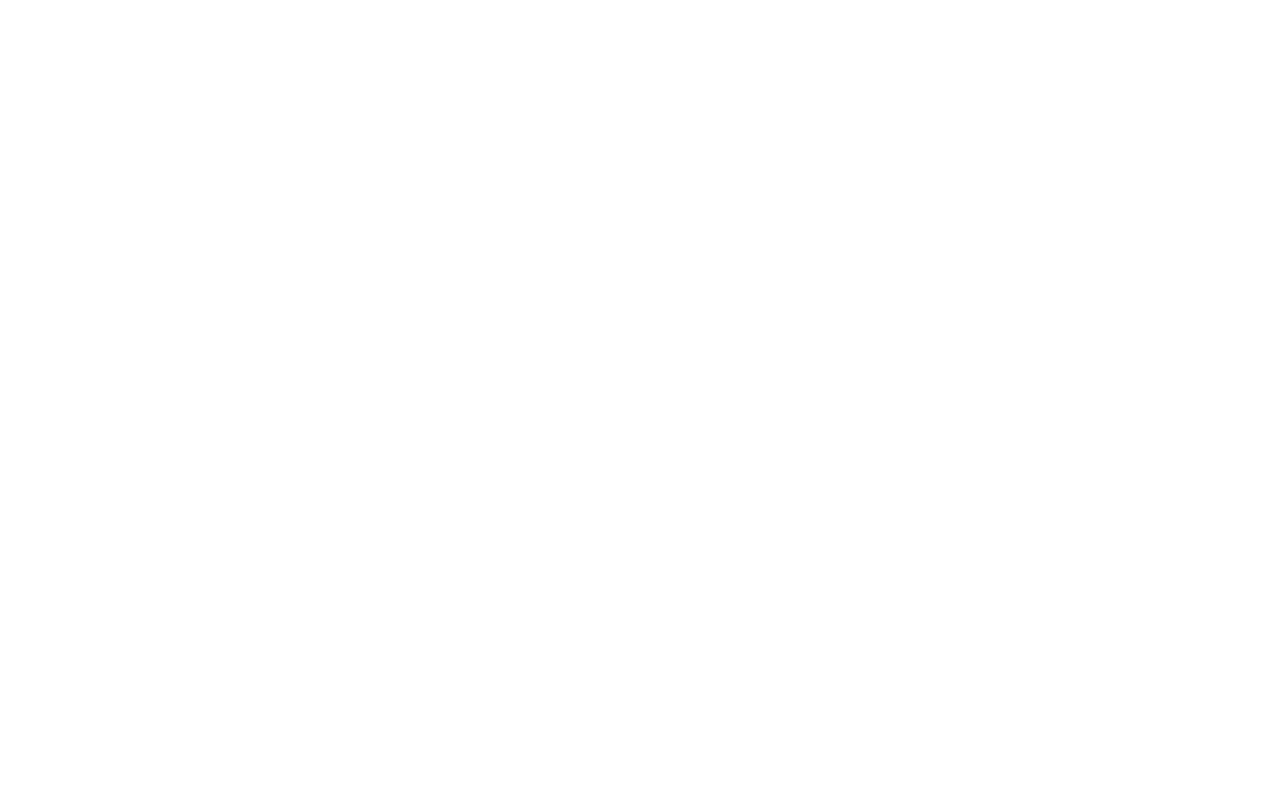
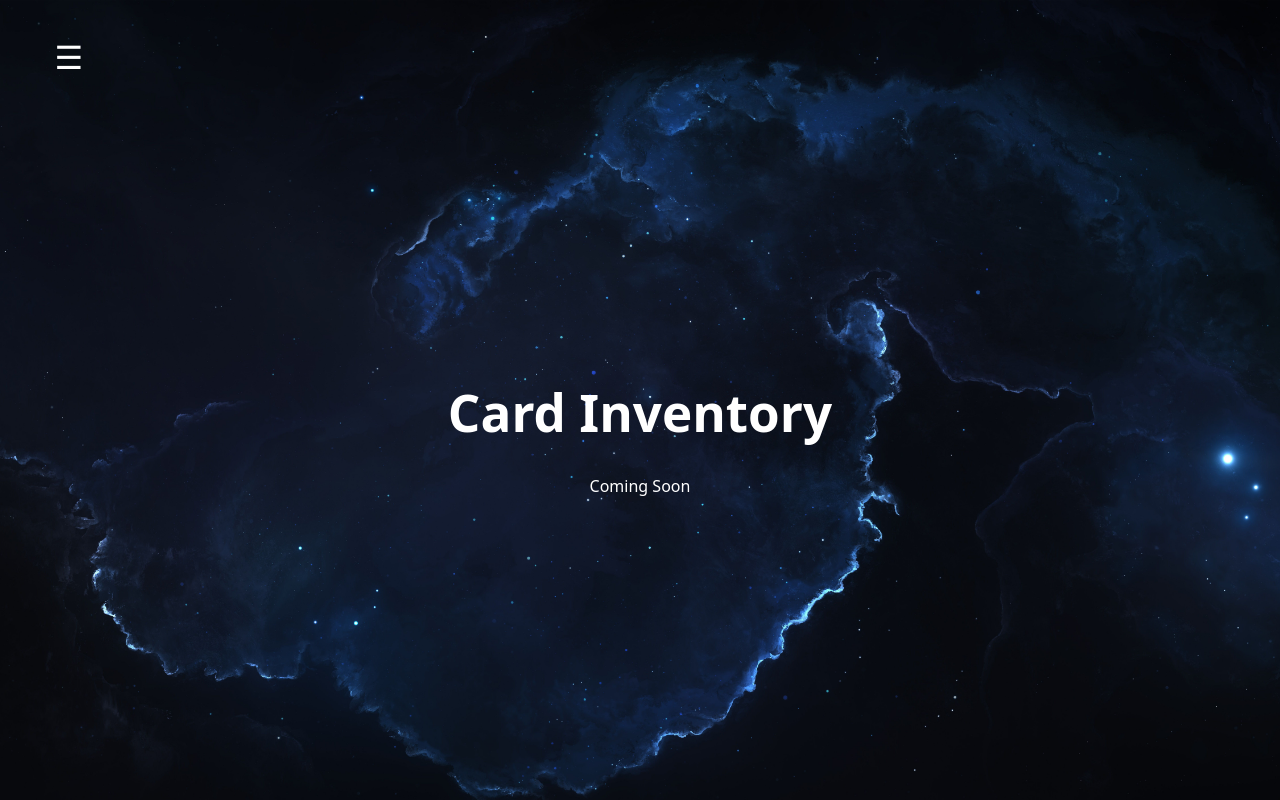
Before and after one commit to henri-hatch/ti4-scepter, a React (Vite) app in the folder scepter-client/: page /join/cards in a window 1280 px wide. Before the commit this address had no page. Built offline with nearby package versions, Linux system fonts and the light colour scheme.

Commit message:
Add player view with navigation menu

```diff
--- a/scepter-client/src/App.tsx
+++ b/scepter-client/src/App.tsx
@@ -1,5 +1,11 @@
 import { Routes, Route } from 'react-router-dom'
 import HomePage from './components/HomePage.tsx'
+import PlayerView from './components/PlayerView.tsx'
+import Overview from './components/player/Overview.tsx'
+import Planets from './components/player/Planets.tsx'
+import Technology from './components/player/Technology.tsx'
+import CardInventory from './components/player/CardInventory.tsx'
+import Objectives from './components/player/Objectives.tsx'
 import './styles/App.css'
 
 function App() {
@@ -12,12 +18,14 @@
           <p>Coming Soon</p>
         </div>
       } />
-      <Route path="/join" element={
-        <div className="placeholder-page">
-          <h1>Join as Player</h1>
-          <p>Coming Soon</p>
-        </div>
-      } />
+      <Route path="/join/*" element={<PlayerView />}>
+        <Route index element={<Overview />} />
+        <Route path="overview" element={<Overview />} />
+        <Route path="planets" element={<Planets />} />
+        <Route path="technology" element={<Technology />} />
+        <Route path="cards" element={<CardInventory />} />
+        <Route path="objectives" element={<Objectives />} />
+      </Route>
       <Route path="/settings" element={
         <div className="placeholder-page">
           <h1>Settings</h1>
--- /dev/null
+++ b/scepter-client/src/components/PlayerView.tsx
@@ -0,0 +1,50 @@
+import { useState } from 'react'
+import { Link, Outlet } from 'react-router-dom'
+import '../styles/PlayerView.css'
+
+function PlayerView() {
+  const [open, setOpen] = useState(false)
+
+  return (
+    <div className="player-view">
+      <div className="backdrop" />
+      <button className="menu-toggle" onClick={() => setOpen(!open)}>
+        &#9776;
+      </button>
+      <nav className={`side-menu ${open ? 'open' : ''}`}>
+        <ul>
+          <li>
+            <Link className="nav-button" to="overview" onClick={() => setOpen(false)}>
+              Overview
+            </Link>
+          </li>
+          <li>
+            <Link className="nav-button" to="planets" onClick={() => setOpen(false)}>
+              Planets
+            </Link>
+          </li>
+          <li>
+            <Link className="nav-button" to="technology" onClick={() => setOpen(false)}>
+              Technology
+            </Link>
+          </li>
+          <li>
+            <Link className="nav-button" to="cards" onClick={() => setOpen(false)}>
+              Card Inventory
+            </Link>
+          </li>
+          <li>
+            <Link className="nav-button" to="objectives" onClick={() => setOpen(false)}>
+              Objectives
+            </Link>
+          </li>
+        </ul>
+      </nav>
+      <div className="page-content">
+        <Outlet />
+      </div>
+    </div>
+  )
+}
+
+export default PlayerView
--- /dev/null
+++ b/scepter-client/src/components/player/CardInventory.tsx
@@ -0,0 +1,12 @@
+import '../../styles/PlayerView.css'
+
+function CardInventory() {
+  return (
+    <div className="player-page">
+      <h1>Card Inventory</h1>
+      <p>Coming Soon</p>
+    </div>
+  )
+}
+
+export default CardInventory
--- /dev/null
+++ b/scepter-client/src/components/player/Objectives.tsx
@@ -0,0 +1,12 @@
+import '../../styles/PlayerView.css'
+
+function Objectives() {
+  return (
+    <div className="player-page">
+      <h1>Objectives</h1>
+      <p>Coming Soon</p>
+    </div>
+  )
+}
+
+export default Objectives
--- /dev/null
+++ b/scepter-client/src/components/player/Overview.tsx
@@ -0,0 +1,12 @@
+import '../../styles/PlayerView.css'
+
+function Overview() {
+  return (
+    <div className="player-page">
+      <h1>Overview</h1>
+      <p>Coming Soon</p>
+    </div>
+  )
+}
+
+export default Overview
--- /dev/null
+++ b/scepter-client/src/components/player/Planets.tsx
@@ -0,0 +1,12 @@
+import '../../styles/PlayerView.css'
+
+function Planets() {
+  return (
+    <div className="player-page">
+      <h1>Planets</h1>
+      <p>Coming Soon</p>
+    </div>
+  )
+}
+
+export default Planets
--- /dev/null
+++ b/scepter-client/src/components/player/Technology.tsx
@@ -0,0 +1,12 @@
+import '../../styles/PlayerView.css'
+
+function Technology() {
+  return (
+    <div className="player-page">
+      <h1>Technology</h1>
+      <p>Coming Soon</p>
+    </div>
+  )
+}
+
+export default Technology
--- /dev/null
+++ b/scepter-client/src/styles/PlayerView.css
@@ -0,0 +1,126 @@
+.player-view {
+  position: relative;
+  min-height: 100vh;
+  width: 100vw;
+}
+
+.backdrop {
+  position: fixed;
+  top: 0;
+  left: 0;
+  width: 100%;
+  height: 100%;
+  background-image: url('../assets/backdrop.jpg');
+  background-size: cover;
+  background-position: center;
+  background-repeat: no-repeat;
+  z-index: -1;
+}
+
+.menu-toggle {
+  position: fixed;
+  top: 1rem;
+  left: 1rem;
+  background: transparent;
+  border: none;
+  color: #fff;
+  font-size: 2rem;
+  cursor: pointer;
+  z-index: 2;
+}
+
+.side-menu {
+  position: fixed;
+  top: 0;
+  left: 0;
+  width: 220px;
+  height: 100%;
+  padding: 5rem 1rem 1rem;
+  background: rgba(0, 0, 0, 0.8);
+  transform: translateX(-100%);
+  transition: transform 0.3s ease;
+  display: flex;
+  flex-direction: column;
+  gap: 1rem;
+  z-index: 1;
+}
+
+.side-menu.open {
+  transform: translateX(0);
+}
+
+.side-menu ul {
+  list-style: none;
+  padding: 0;
+  margin: 0;
+  display: flex;
+  flex-direction: column;
+  gap: 1rem;
+}
+
+.nav-button {
+  background: linear-gradient(145deg, #2a2a2a, #1a1a1a);
+  border: 2px solid #444;
+  color: #ffffff;
+  font-size: 1.2rem;
+  font-weight: 600;
+  padding: 0.8rem 1rem;
+  border-radius: 12px;
+  cursor: pointer;
+  transition: all 0.3s ease;
+  text-transform: uppercase;
+  letter-spacing: 1px;
+  box-shadow:
+    0 4px 8px rgba(0, 0, 0, 0.3),
+    inset 0 1px 0 rgba(255, 255, 255, 0.1);
+  position: relative;
+  overflow: hidden;
+  display: block;
+  text-align: center;
+  text-decoration: none;
+}
+
+.nav-button::before {
+  content: '';
+  position: absolute;
+  top: 0;
+  left: -100%;
+  width: 100%;
+  height: 100%;
+  background: linear-gradient(90deg, transparent, rgba(255, 255, 255, 0.1), transparent);
+  transition: left 0.5s ease;
+}
+
+.nav-button:hover {
+  background: linear-gradient(145deg, #3a3a3a, #2a2a2a);
+  border-color: #666;
+  transform: translateY(-2px);
+  box-shadow:
+    0 6px 12px rgba(0, 0, 0, 0.4),
+    inset 0 1px 0 rgba(255, 255, 255, 0.15);
+}
+
+.nav-button:hover::before {
+  left: 100%;
+}
+
+.nav-button:active {
+  transform: translateY(0);
+  box-shadow:
+    0 2px 4px rgba(0, 0, 0, 0.3),
+    inset 0 1px 0 rgba(255, 255, 255, 0.1);
+  background: linear-gradient(145deg, #1a1a1a, #0a0a0a);
+}
+
+.page-content {
+  padding-top: 4rem;
+  display: flex;
+  justify-content: center;
+  align-items: center;
+  color: #fff;
+  min-height: 100vh;
+}
+
+.player-page {
+  text-align: center;
+}
```
